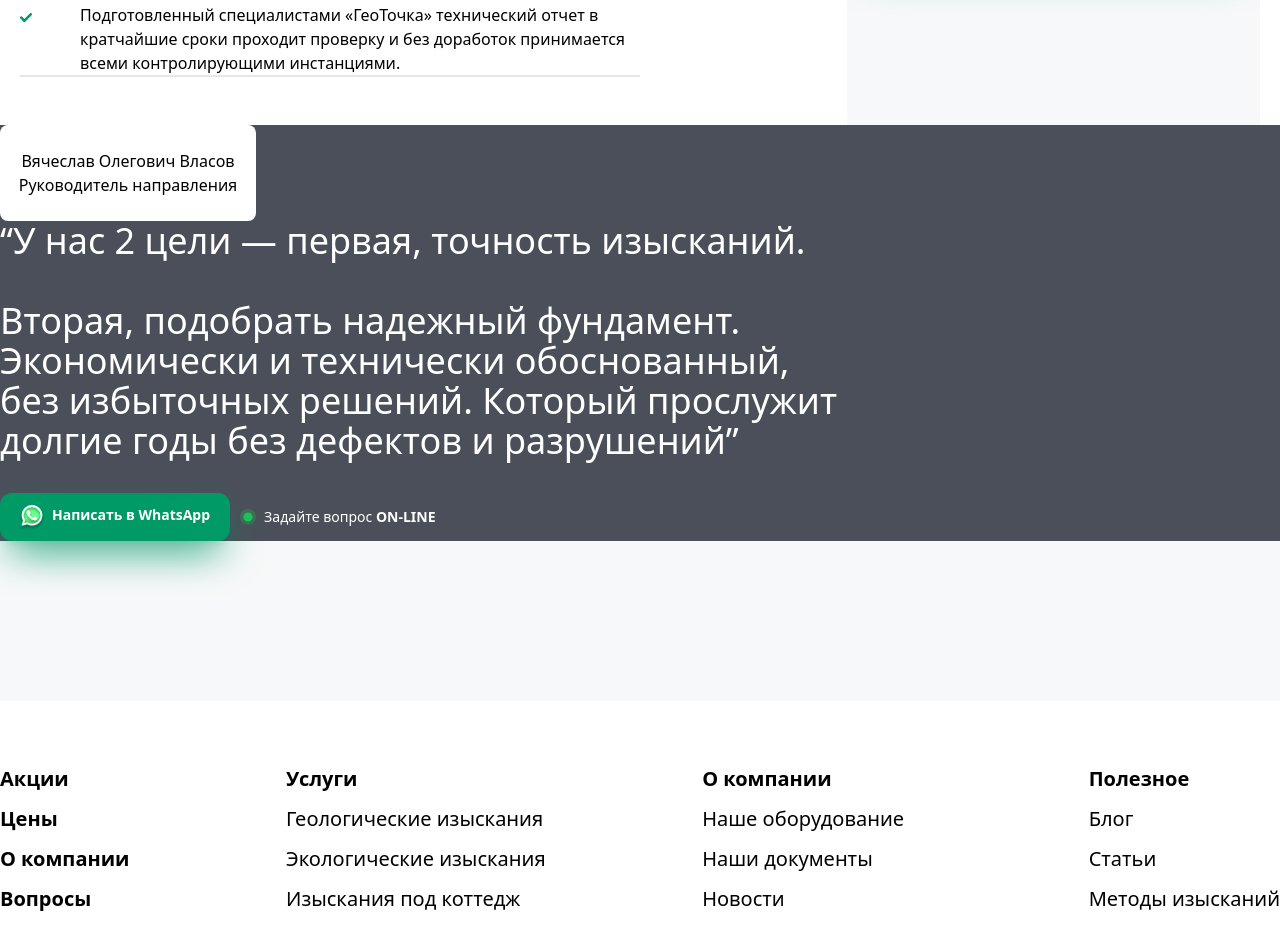
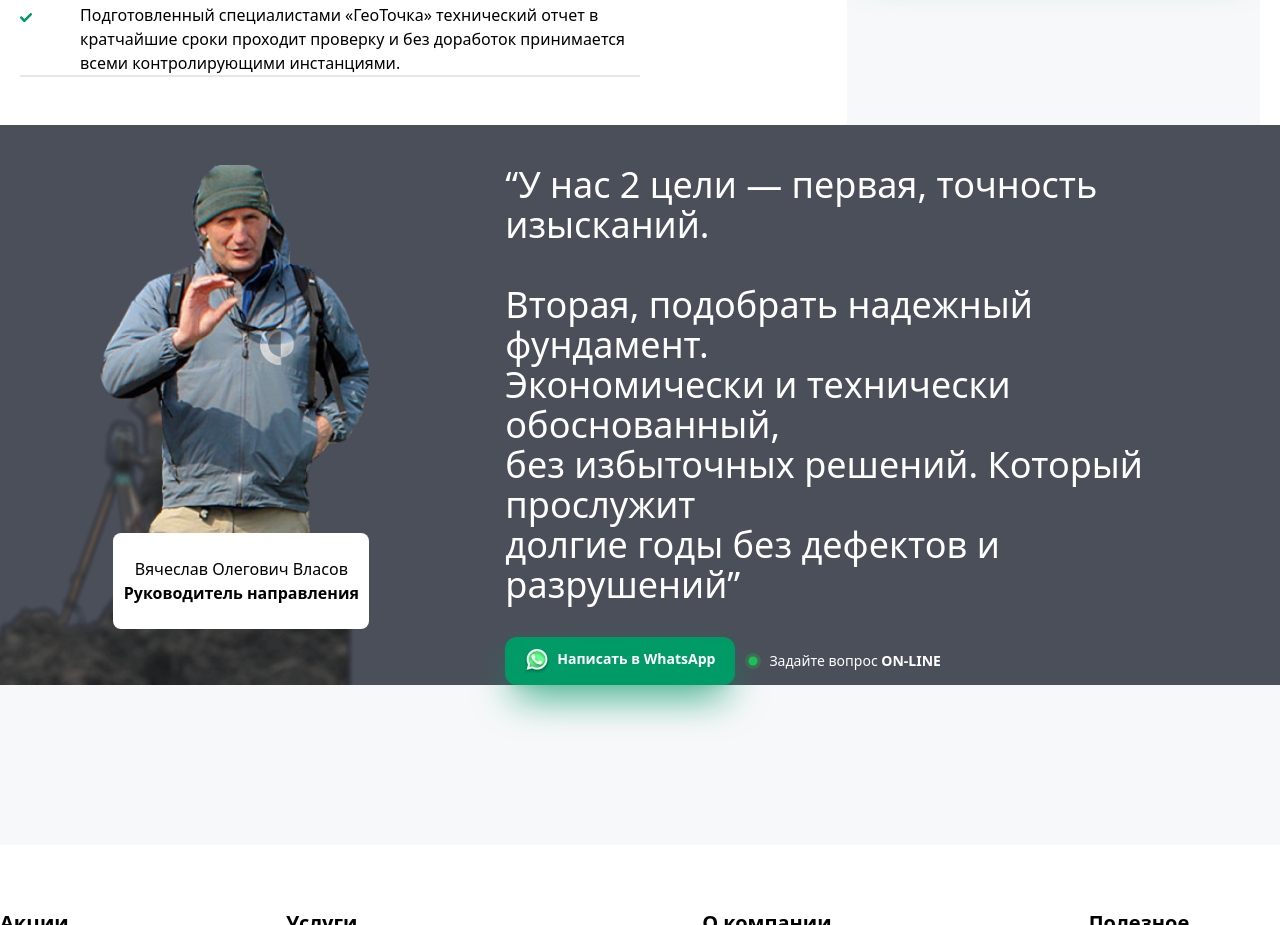
Before and after one commit to CrazyySasha/tailwindcss-geo-website, a website built with Vite: page pages/index.html in a window 1280 px wide. Shown: the part 6395-7320 px from the top of the page. Built offline with nearby package versions, Linux system fonts and the light colour scheme.

Commit message:
fix suxa block

```diff
--- a/pages/index.html
+++ b/pages/index.html
@@ -336,17 +336,19 @@
 				</div>
 				<!-- footer calc -->
 				<div class="mt-12 ">
-					<h2 class="pb-12 text-3xl font-normal  text-center"><span class="text-3xl font-bold">01.</span> Выберите материал
+					<h2 class="pb-12 text-3xl font-normal  text-center"><span class="text-3xl font-bold">01.</span>
+						Выберите материал
 						строения здания</h2>
 					<!-- bloki calculatora -->
-					<div class="flex flex-row  gap-9 text-xl font-medium mb-8 justify-between md:flex xs:grid xs:grid-cols-2 xs:justify-between  ">
+					<div
+						class="flex flex-row  gap-9 text-xl font-medium mb-8 justify-between md:flex xs:grid xs:grid-cols-2 xs:justify-between  ">
 						<!-- отдельный block -->
 						<label class="w-4/5 text-center mx-auto ">
 							<div class="rounded-lg bg-bigbox w-full aspect-square  mb-11 xs:mb-0 "></div>
 							<input type="radio" name="type" id="" class="peer" hidden>
 							<div
 								class="mb-6 border-4 peer-checked:bg-primary bg-progress border-white w-1/5 aspect-square rounded-xl md:-mt-8  xs:-mt-7 mx-auto flex  align-middle items-center ">
-								<img class=" mx-auto md:w-3/5 "  src="/assets/Vector_white.png" alt="">
+								<img class=" mx-auto md:w-3/5 " src="/assets/Vector_white.png" alt="">
 							</div>
 							<h4 class="mx-auto">Камень</h4>
 
@@ -369,7 +371,7 @@
 							<input type="radio" name="type" id="" class="peer" hidden>
 							<div
 								class="mb-6 border-4 peer-checked:bg-primary bg-progress border-white w-1/5 aspect-square rounded-xl md:-mt-8  xs:-mt-7 mx-auto flex  align-middle items-center ">
-								<img class=" mx-auto md:w-3/5"  src="/assets/Vector_white.png" alt="">
+								<img class=" mx-auto md:w-3/5" src="/assets/Vector_white.png" alt="">
 							</div>
 							<h4 class="mx-auto">Камень</h4>
 
@@ -380,7 +382,7 @@
 							<input type="radio" name="type" id="" class="peer" hidden>
 							<div
 								class="mb-6 border-4 peer-checked:bg-primary bg-progress border-white w-1/5 aspect-square rounded-xl md:-mt-8  xs:-mt-7 mx-auto flex  align-middle items-center ">
-								<img class=" mx-auto md:w-3/5"  src="/assets/Vector_white.png" alt="">
+								<img class=" mx-auto md:w-3/5" src="/assets/Vector_white.png" alt="">
 							</div>
 							<h4 class="mx-auto">Камень</h4>
 
@@ -396,7 +398,8 @@
 									Пройдите весь тест,<br class="xs:hidden md:inline-block"> чтобы получить бонус:
 								</p>
 							</div>
-							<div class="bg-by md:ml-10 xs:ml-0 md:py-5 rounded-xl md:pl-14 my-auto md:pr-16 lg:px-7 lg:py-5 xs:py-5 xs:px-6 xs:pl-14 xs:pr-28 flex flex-row  ">
+							<div
+								class="bg-by md:ml-10 xs:ml-0 md:py-5 rounded-xl md:pl-14 my-auto md:pr-16 lg:px-7 lg:py-5 xs:py-5 xs:px-6 xs:pl-14 xs:pr-28 flex flex-row  ">
 								<img class="" src="/assets/Frame.png" alt="">
 								<p class="text-base ml-7 font-normal">Бесплатный подбор типа <br> и проект фундамента
 								</p>
@@ -578,16 +581,29 @@
 		</div>
 		</div>
 	</section>
-	<section class="container bg-[#4B4F5A] mx-auto">
-		<div class="bg-white w-64 py-6 rounded-lg text-center">
+	<section class="container bg-[#4B4F5A] mx-auto flex gap-14 pt-10 bg-[url('../assets/teodolit.png')] bg-no-repeat bg-left-bottom">
+		<div class="relative min-w-[16rem] w-1/3 flex flex-col items-end px-10">
+			<img src="../assets/olegovich.png" alt="">
+			<div class="bg-white w-64 py-6 rounded-lg text-center absolute bottom-14 right-10">
 				<p>
-				Вячеслав Олегович Власов<br>Руководитель направления
+					Вячеслав Олегович Власов<br><b>Руководитель направления</b>
 				</p>
 			</div>
+
+		</div>
+		<div class="w-2/3 px-10">
 			<div class="text-white font-medium text-4xl ">
-			“У нас 2 цели — первая, точность изысканий.<br><br>Вторая, подобрать надежный фундамент.<br> Экономически и
-			технически обоснованный,<br> без избыточных решений. Который прослужит<br> долгие годы без дефектов и
+				<p class="mb-10">
+					“У нас 2 цели — первая, точность изысканий.
+				</p>
+				<p>
+					Вторая, подобрать надежный фундамент.
+					<br>
+					Экономически и
+					технически обоснованный,<br> без избыточных решений. Который прослужит<br> долгие годы без дефектов
+					и
 					разрушений”
+				</p>
 			</div>
 			<div class="flex mt-8 gap-2.5">
 				<a href=""
@@ -599,6 +615,8 @@
 					<img src="/assets/on-line.svg" alt="" class="h-4">
 					<p class="text-sm text-white">Задайте вопрос <strong>ON-LINE</strong></p>
 				</div>
+			</div>
+
 		</div>
 	</section>
 
@@ -653,7 +671,7 @@
 					<img class="mb-8" src="/assets/logo.svg" alt="">
 					<p class="text-sm font-normal mb-8">© 2010-2022 ООО "Геоточка"<br> Все права защищены
 						Политика конфидециальности</p>
-					<p class="text-sm font-normal">Мы используем cookie  —  это делает сайт удобнее для посетителей.</p>
+					<p class="text-sm font-normal">Мы используем cookie — это делает сайт удобнее для посетителей.</p>
 				</div>
 				<div class="w-1/4">
 					<p class="text-sm font-normal ">
@@ -692,7 +710,8 @@
 					</div>
 				</div>
 				<div class="w-1/4">
-					<p class="text-sm font-normal mb-7"><span class="text-sm font-bold">Приезжайте к нам в офис:</span><br>
+					<p class="text-sm font-normal mb-7"><span class="text-sm font-bold">Приезжайте к нам в
+							офис:</span><br>
 						150040, г. Ярославль, Мышкинский
 						презд 15б, офис 311</p>
 					<div class="flex flex-row">
```
Also changed, not shown: public/assets/olegovich.png (added), public/assets/teodolit.png (added). Lines whose indentation alone changed are shown as unchanged.
